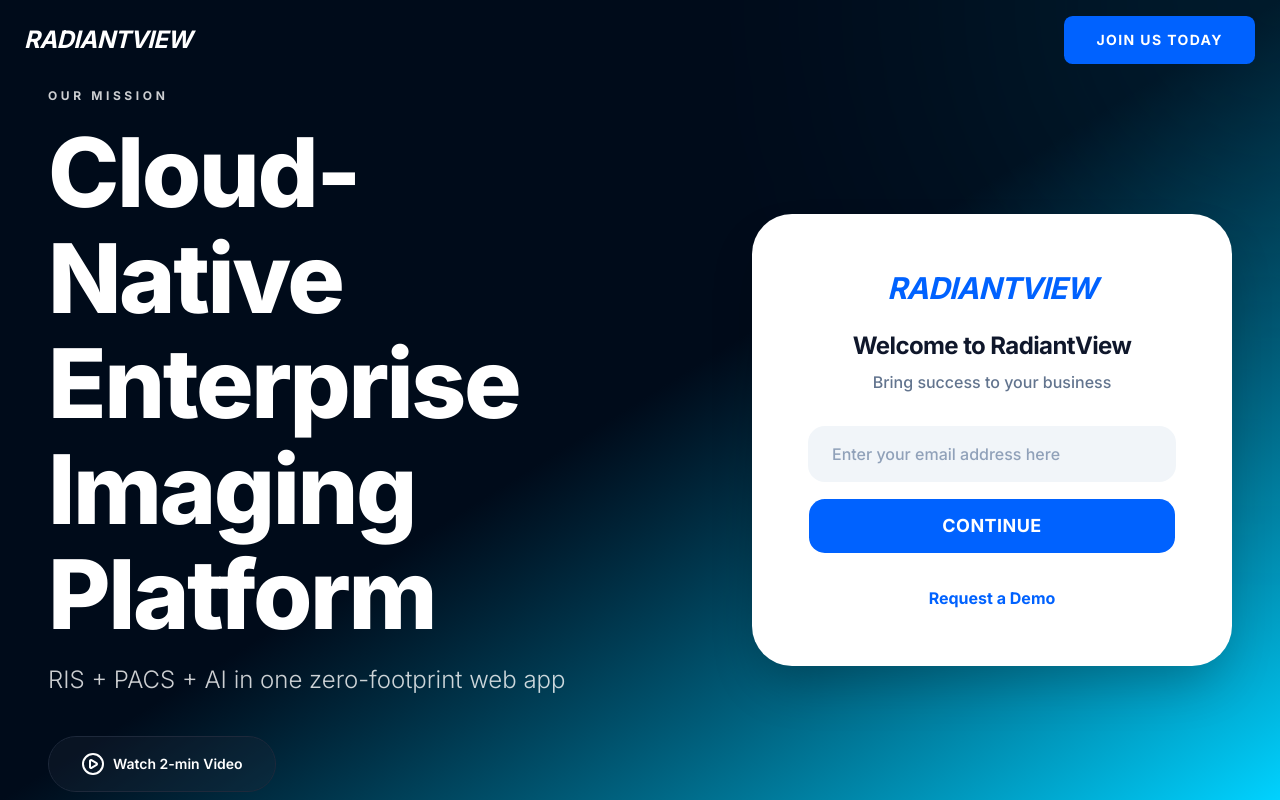
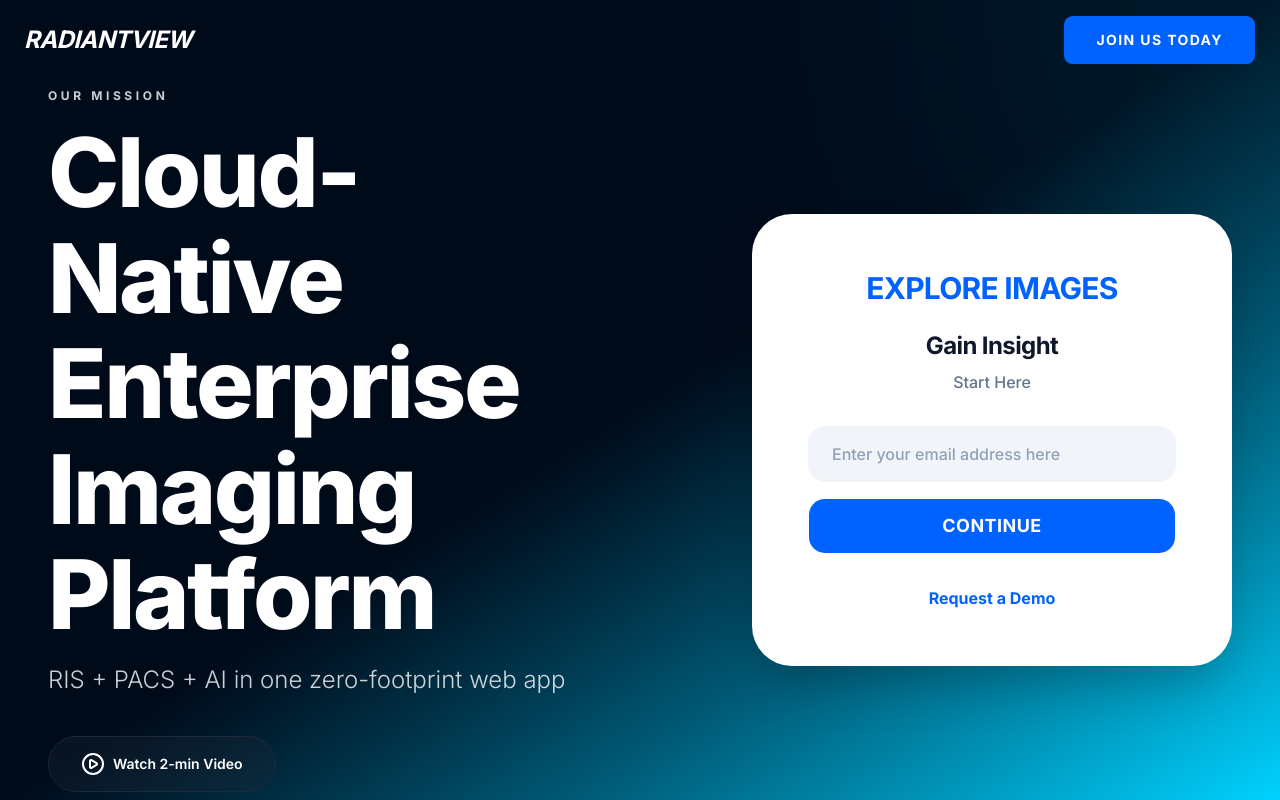
Before and after one commit to victordeman/RadiantView, a Next.js app: page / in a window 1280 px wide. Shown: the top 800 px of the page. Built offline with nearby package versions, Linux system fonts and the light colour scheme.

Commit message:
Update page.tsx

```diff
--- a/app/page.tsx
+++ b/app/page.tsx
@@ -48,9 +48,9 @@ export default function LandingPage() {
               <div className="flex justify-center lg:justify-end">
                 <div className="w-full max-w-[480px] bg-white rounded-[2.5rem] shadow-2xl p-10 md:p-14 text-slate-900 flex flex-col items-center space-y-8">
                   <div className="flex flex-col items-center space-y-2">
-                    <span className="font-bold text-3xl tracking-tight text-bright-blue uppercase italic">RadiantView</span>
-                    <h2 className="text-2xl font-bold tracking-tight mt-4">Welcome to RadiantView</h2>
-                    <p className="text-slate-500 font-medium">Bring success to your business</p>
+                    <span className="font-bold text-3xl tracking-tight text-bright-blue uppercase">Explore Images</span>
+                    <h2 className="text-2xl font-bold tracking-tight mt-4">Gain Insight</h2>
+                    <p className="text-slate-500 font-medium">Start Here</p>
                   </div>
 
                   <div className="w-full space-y-4">
```
